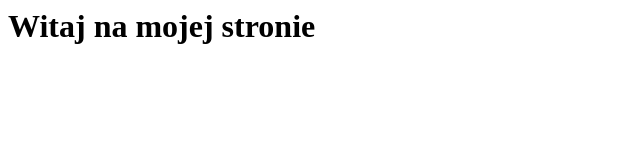
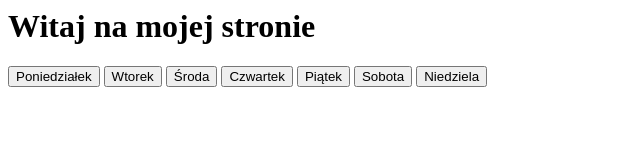
Before and after one commit to gliderforester/kodilla-JS, a plain HTML site: page index.html in a window 1280 px wide. Shown: the whole page, without its empty margins (0-640 px from the left). Drawn offline with Linux system fonts and the light colour scheme.

Commit message:
DOM-buttons

```diff
--- a/index.html
+++ b/index.html
@@ -9,6 +9,14 @@
     <h1>
       Witaj na mojej stronie
     </h1>
+
+    <button class="button">Poniedziałek</button>
+    <button class="button">Wtorek</button>
+    <button class="button">Środa</button>
+    <button class="button">Czwartek</button>
+    <button class="button">Piątek</button>
+    <button class="button">Sobota</button>
+    <button class="button">Niedziela</button>
     <script type="text/javascript" src="js/scripts.js"></script>
   </body>
 </html>
--- a/js/scripts.js
+++ b/js/scripts.js
@@ -1 +1,6 @@
 // plik scripts.js
+
+var buttonName = document.getElementsByClassName('button');
+for (var n = 0; n < buttonName.length; n++) {
+ alert(buttonName[n].innerText);
+}
```
